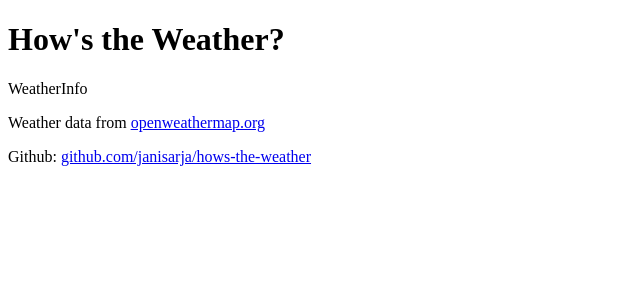
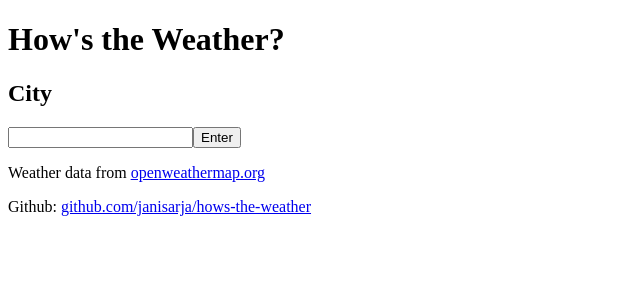
Before and after one commit to janisarja/hows-the-weather, a React (Create React App) app: page / in a window 1280 px wide. Shown: the top 300 px of the page, without its empty margins (0-640 px from the left). Built offline with nearby package versions, Linux system fonts and the light colour scheme.

Commit message:
Add search bar and api request for city

```diff
--- a/src/App.js
+++ b/src/App.js
@@ -1,20 +1,25 @@
 import React from 'react';
+import { useState } from 'react';
 
-import { Searchmenu, Weather, Temperature } from './components';
 import { Footer, Header, WeatherInfo } from './containers';
 
 const App = () => {
+  const [city, setCity] = useState([]);
+
   return (
     <div className='App'>
       <div className='gradient__top'>
         <Header />
-        <WeatherInfo />
+        <WeatherInfo
+          city={city}
+          handleCityChange={(c) => setCity(c)}
+        />
       </div>
       <div className='gradient__bottom'>
         <Footer />
       </div>
     </div>
   )
-};
+}
 
 export default App;
--- a/src/components/searchmenu/Searchmenu.jsx
+++ b/src/components/searchmenu/Searchmenu.jsx
@@ -1,10 +1,71 @@
 import React from 'react';
+import { useEffect, useRef, useState } from 'react';
 import './searchmenu.css';
+import axios from 'axios';
 
-const Searchmenu = () => {
+const apiKey = '9dd31d462321665a6103dba10ebe21d0';
+
+const Searchmenu = ({ handleCityChange }) => {
+  const [search, setSearch] = useState('');
+  const [options, setOptions] = useState([]);
+
+  const handleSearch = () => {
+    axios
+      .get(`http://api.openweathermap.org/geo/1.0/direct?q=${search}&limit=10&appid=${apiKey}`)
+      .then(response => response.data)
+      .then(results => setOptions(results));
+  }
+
+  const handleSearchChange = (event) => {
+    setSearch(event.target.value);
+    setOptions([]);
+  }
+
+  const handleEnterKey = (event) => {
+    if ( event.key === 'Enter' ) {
+      handleSearch();
+    }
+  }
+
+  const handleSelection = (city) => {
+    handleCityChange(city);
+    if ( city['state'] ) {
+      setSearch(`${city['name']}, ${city['state']}, ${city['country']}`);
+    }
+    else {
+      setSearch(`${city['name']}, ${city['country']}`);
+    }
+    setOptions([]);
+  }
+
   return (
-    <div>Searchmenu</div>
-  )
-};
+    <div>
+      <div>
+        <input
+          value={search}
+          onChange={handleSearchChange}
+          onKeyDown={handleEnterKey}
+        ></input>
+        <button onClick={handleSearch}>Enter</button>
+      </div>
+      <div>
+        {options.map((option, index) => {
+          if ( option['state'] ) {
+            return (
+              <div key={index} onClick={() => handleSelection(option)}>
+                {option['name']}, {option['state']}, {option['country']}
+              </div>
+            );
+          }
+          return (
+            <div key={index} onClick={() => handleSelection(option)}>
+              {option['name']}, {option['country']}
+            </div>
+          );
+        })}
+      </div>
+    </div>
+  );
+}
 
 export default Searchmenu;
--- a/src/containers/weather-info/WeatherInfo.jsx
+++ b/src/containers/weather-info/WeatherInfo.jsx
@@ -1,10 +1,17 @@
 import React from 'react';
 import './weather-info.css';
+import { Searchmenu, Weather, Temperature } from '../../components';
 
-const WeatherInfo = () => {
+const WeatherInfo = ({ city, handleCityChange }) => {
   return (
-    <div>WeatherInfo</div>
+    <div>
+      <h2>City</h2>
+      <Searchmenu
+        city={city}
+        handleCityChange={(c) => handleCityChange(c)}
+      />
+    </div>
   )
-};
+}
 
 export default WeatherInfo;
```
